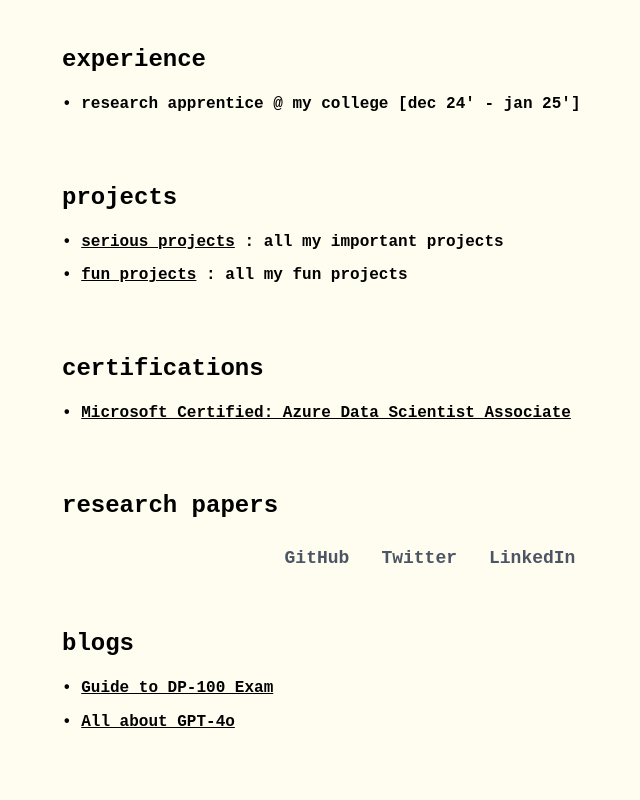
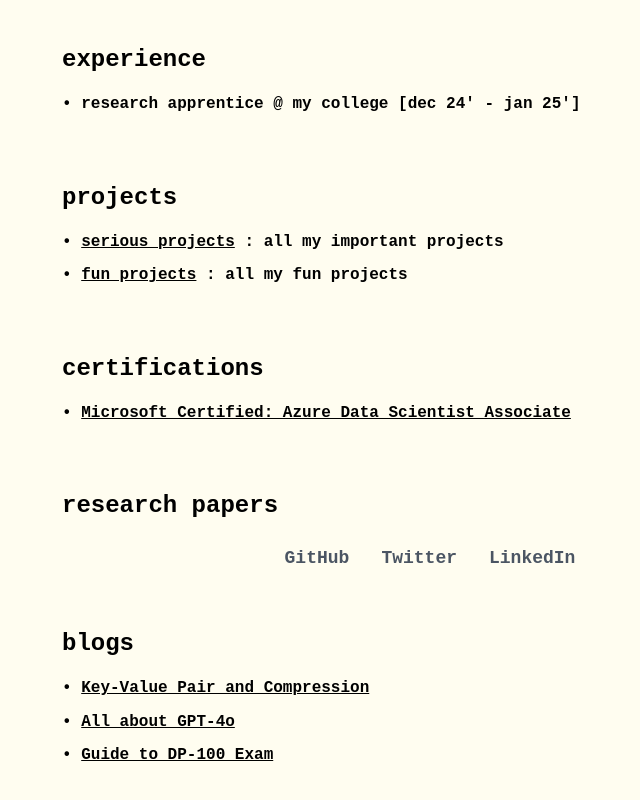
Before and after one commit to RakshitKharb/portfolio, a Next.js app: page / in a window 1280 px wide. Shown: the part 212-1012 px from the top of the page, without its empty margins (210-850 px from the left). Built offline with nearby package versions, Linux system fonts and the light colour scheme.

Commit message:
Key Value Pair Blog

```diff
--- a/app/page.tsx
+++ b/app/page.tsx
@@ -58,10 +58,13 @@ export default function Home() {
         <h2 className="text-2xl mb-4 font-bold">blogs</h2>
         <ul className="space-y-2 list-none p-0">
           <li>
-            • <a href="https://medium.com/@rakshitkharb2323/how-i-successfully-passed-the-dp-100-exam-tips-and-insights-30ed6b9fefe9" target="_blank" rel="noopener noreferrer" className="underline">Guide to DP-100 Exam</a>
+            • <a href="https://medium.com/@rakshitkharb2323/all-about-key-value-pair-and-compression-cbf0a3b36e2b" target="_blank" rel="noopener noreferrer" className="underline">Key-Value Pair and Compression</a>
           </li>
           <li>
             • <a href="https://medium.com/@rakshitkharb2323/gpt-4o-ed7f6e35c166" target="_blank" rel="noopener noreferrer" className="underline">All about GPT-4o</a>
+          </li>
+          <li>
+            • <a href="https://medium.com/@rakshitkharb2323/how-i-successfully-passed-the-dp-100-exam-tips-and-insights-30ed6b9fefe9" target="_blank" rel="noopener noreferrer" className="underline">Guide to DP-100 Exam</a>
           </li>
         </ul>
       </section>
```
